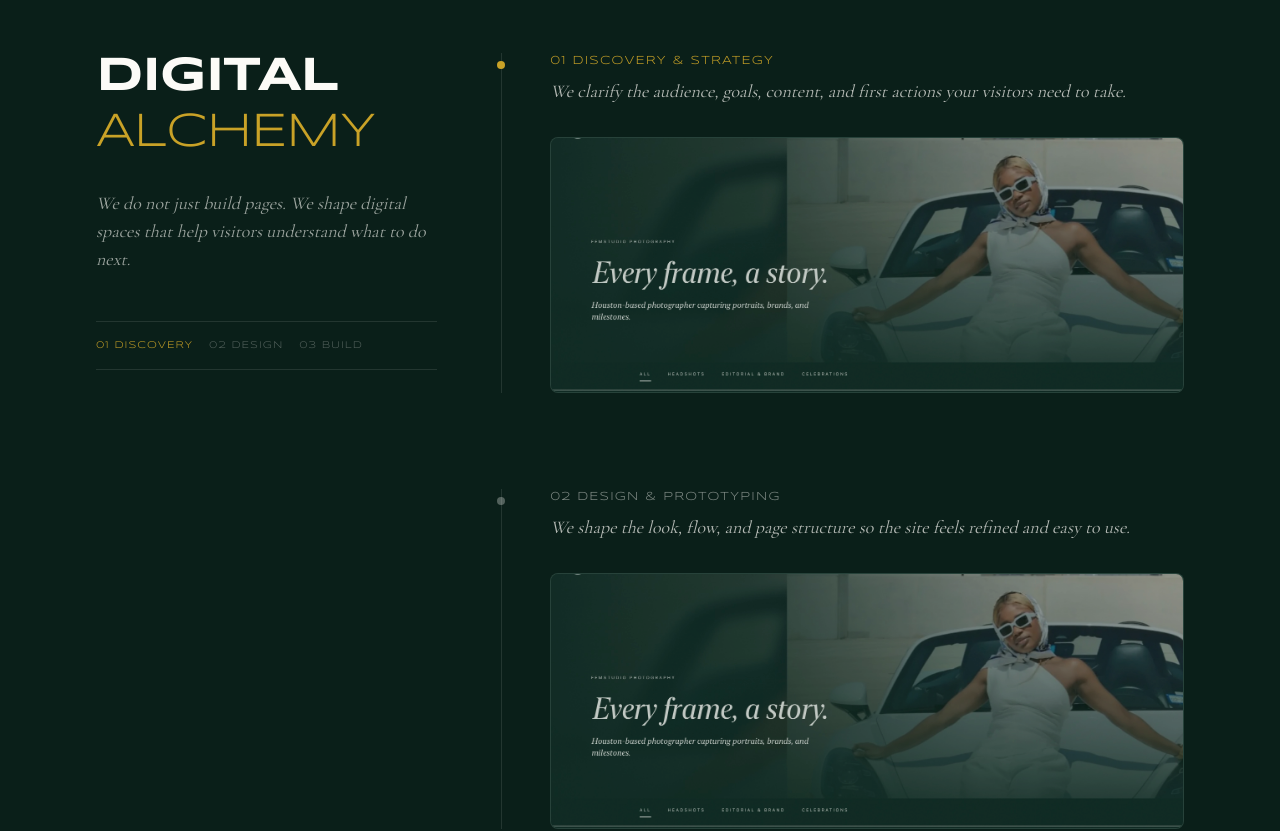
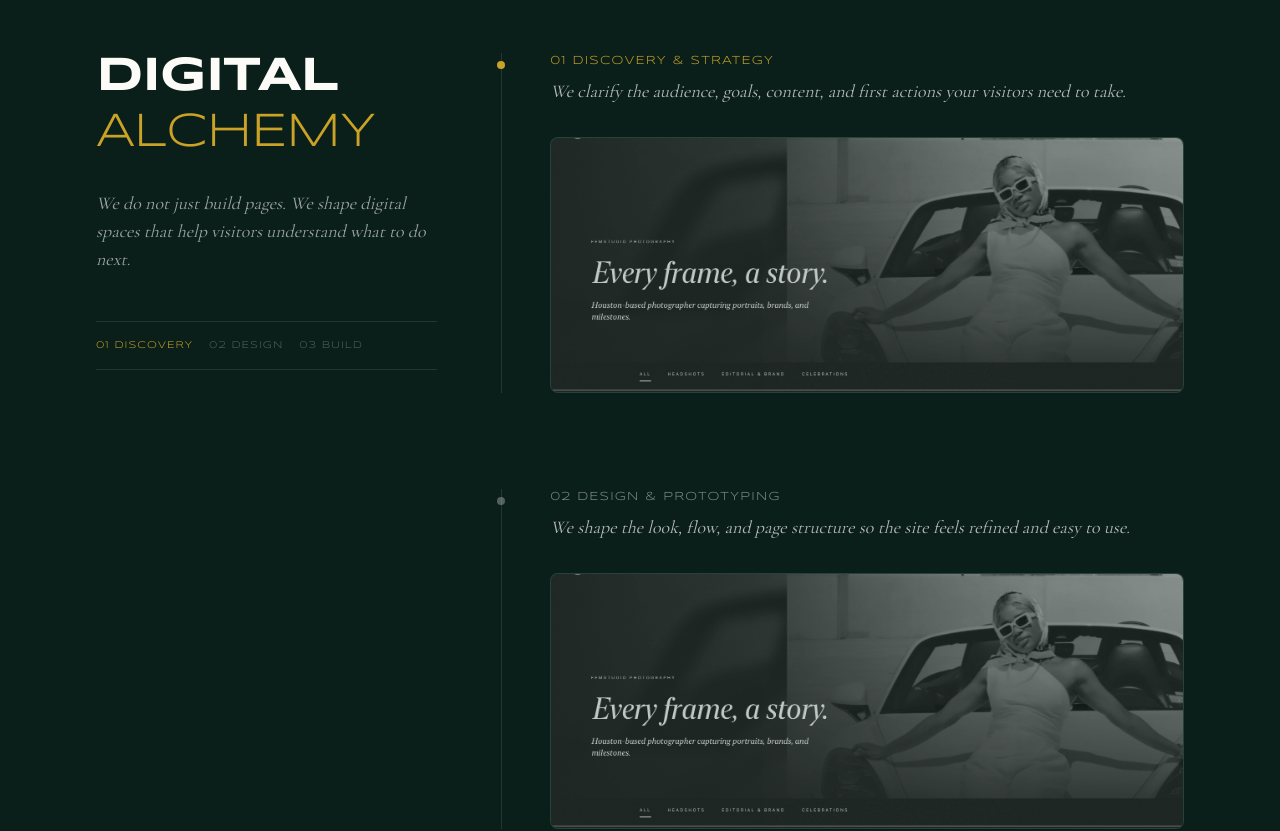
Before and after one commit to femisstudio/femstudio, a Next.js app: page / in a window 1280 px wide. Shown: the part 1100-1931 px from the top of the page. Built offline with nearby package versions, Linux system fonts and the light colour scheme.

Commit message:
Update handoff and gallery hover fallback

```diff
--- a/app/globals.css
+++ b/app/globals.css
@@ -62,13 +62,13 @@ select {
 }
 
 .portfolio-card img {
-  filter: saturate(0.9) contrast(1.04);
+  filter: grayscale(1) saturate(0.9) contrast(1.04);
   transition: transform 500ms ease, filter 500ms ease;
 }
 
 .portfolio-card:hover img,
 .portfolio-card:focus-within img {
-  filter: saturate(1.05) contrast(1.08);
+  filter: grayscale(0) saturate(1.05) contrast(1.08);
   transform: scale(1.04);
 }
 
```
Also changed, not shown: 1 other file (tests, documents, lock files or other folders).
